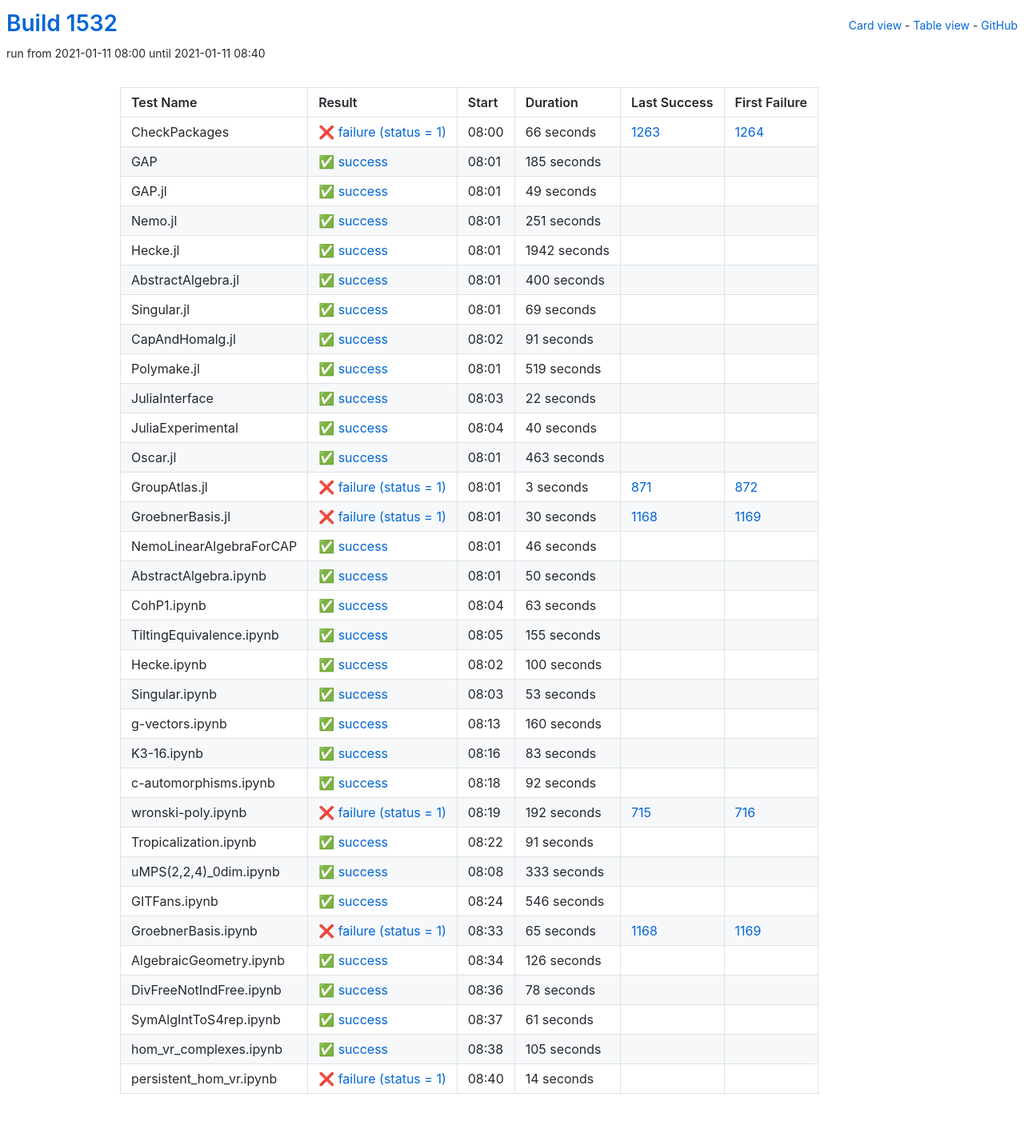
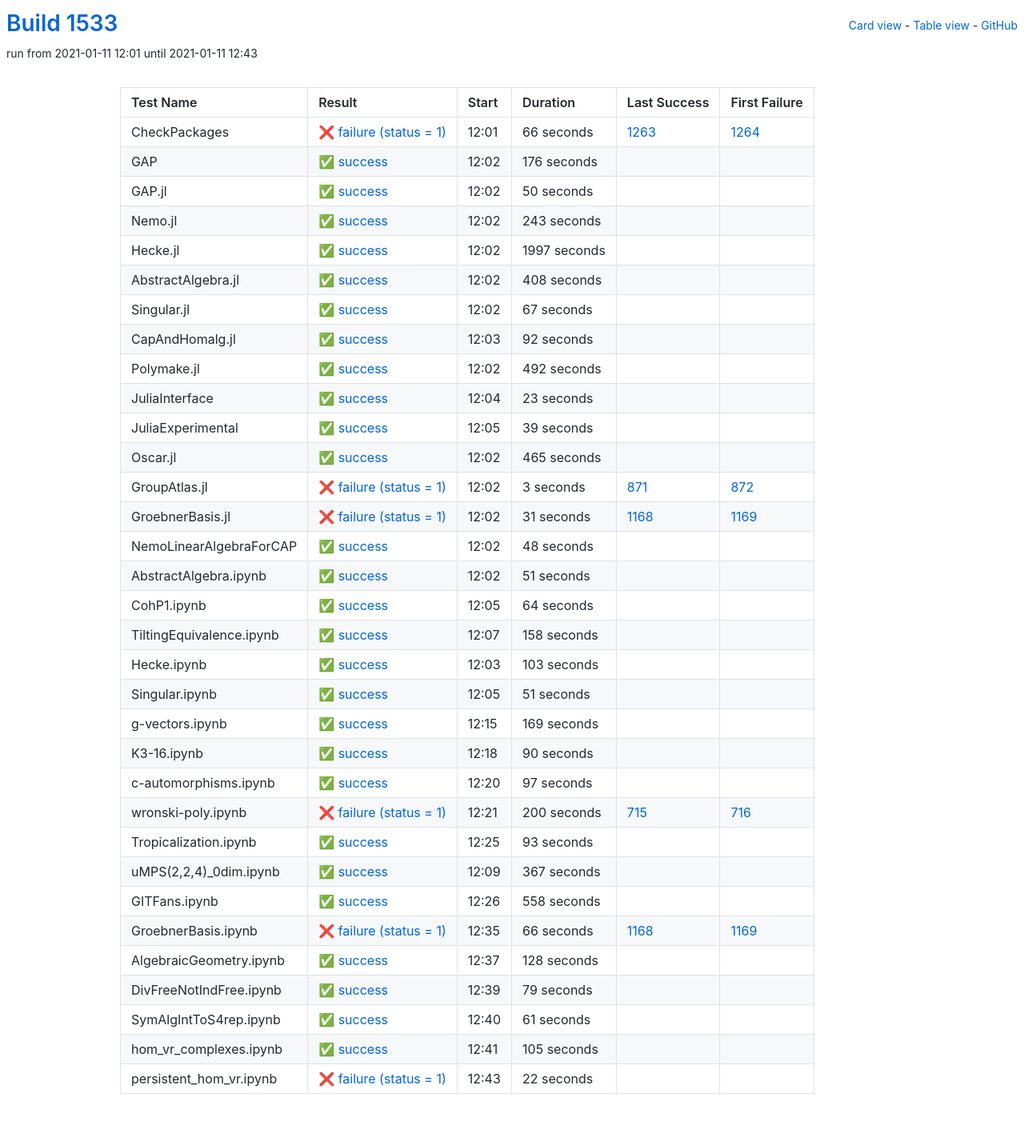
Before and after one commit to oscar-system/oscar-ci-status-stable, a Jekyll site: the page built from table.html, in a window 1280 px wide. Shown: the whole page at 80% size. Built offline with Jekyll 4.4.1, drawn with Linux system fonts in a browser that asks for light colours.

Commit message:
Build #1533

```diff
--- a/_data/ci.yml
+++ b/_data/ci.yml
@@ -1,6 +1,6 @@
 ---
-build: 1532
-build_url: https://oscarci.mathematik.uni-kl.de/job/oscar-stable/1532/
+build: 1533
+build_url: https://oscarci.mathematik.uni-kl.de/job/oscar-stable/1533/
 job: oscar-stable
 organization: oscar-system
 repo: oscar-ci-status-stable
@@ -8,8 +8,8 @@ repourl: https://github.com/oscar-system/oscar-ci-status-stable
 tests:
 - name: CheckPackages
   id: checkpackages
-  log: https://oscarci.mathematik.uni-kl.de/job/oscar-stable/1532/artifact/logs/build-1532/CheckPackages.log
-  start: 2021-01-11 08:00
+  log: https://oscarci.mathematik.uni-kl.de/job/oscar-stable/1533/artifact/logs/build-1533/CheckPackages.log
+  start: 2021-01-11 12:01
   success: false
   exitcode: 1
   status: failure
@@ -20,140 +20,140 @@ tests:
   first_failure_url: https://oscarci.mathematik.uni-kl.de/job/oscar-stable/1264/
 - name: GAP
   id: gap
-  log: https://oscarci.mathematik.uni-kl.de/job/oscar-stable/1532/artifact/logs/build-1532/GAP.log
-  start: 2021-01-11 08:01
+  log: https://oscarci.mathematik.uni-kl.de/job/oscar-stable/1533/artifact/logs/build-1533/GAP.log
+  start: 2021-01-11 12:02
   success: true
   exitcode: 0
   status: success
-  duration: 185
+  duration: 176
   last_success: false
   last_success_url:
   first_failure: false
   first_failure_url:
 - name: GAP.jl
   id: gap-jl
-  log: https://oscarci.mathematik.uni-kl.de/job/oscar-stable/1532/artifact/logs/build-1532/GAP.jl.log
-  start: 2021-01-11 08:01
+  log: https://oscarci.mathematik.uni-kl.de/job/oscar-stable/1533/artifact/logs/build-1533/GAP.jl.log
+  start: 2021-01-11 12:02
   success: true
   exitcode: 0
   status: success
-  duration: 49
+  duration: 50
   last_success: false
   last_success_url:
   first_failure: false
   first_failure_url:
 - name: Nemo.jl
   id: nemo-jl
-  log: https://oscarci.mathematik.uni-kl.de/job/oscar-stable/1532/artifact/logs/build-1532/Nemo.jl.log
-  start: 2021-01-11 08:01
+  log: https://oscarci.mathematik.uni-kl.de/job/oscar-stable/1533/artifact/logs/build-1533/Nemo.jl.log
+  start: 2021-01-11 12:02
   success: true
   exitcode: 0
   status: success
-  duration: 251
+  duration: 243
   last_success: false
   last_success_url:
   first_failure: false
   first_failure_url:
 - name: Hecke.jl
   id: hecke-jl
-  log: https://oscarci.mathematik.uni-kl.de/job/oscar-stable/1532/artifact/logs/build-1532/Hecke.jl.log
-  start: 2021-01-11 08:01
+  log: https://oscarci.mathematik.uni-kl.de/job/oscar-stable/1533/artifact/logs/build-1533/Hecke.jl.log
+  start: 2021-01-11 12:02
   success: true
   exitcode: 0
   status: success
-  duration: 1942
+  duration: 1997
   last_success: false
   last_success_url:
   first_failure: false
   first_failure_url:
 - name: AbstractAlgebra.jl
   id: abstractalgebra-jl
-  log: https://oscarci.mathematik.uni-kl.de/job/oscar-stable/1532/artifact/logs/build-1532/AbstractAlgebra.jl.log
-  start: 2021-01-11 08:01
+  log: https://oscarci.mathematik.uni-kl.de/job/oscar-stable/1533/artifact/logs/build-1533/AbstractAlgebra.jl.log
+  start: 2021-01-11 12:02
   success: true
   exitcode: 0
   status: success
-  duration: 400
+  duration: 408
   last_success: false
   last_success_url:
   first_failure: false
   first_failure_url:
 - name: Singular.jl
   id: singular-jl
-  log: https://oscarci.mathematik.uni-kl.de/job/oscar-stable/1532/artifact/logs/build-1532/Singular.jl.log
-  start: 2021-01-11 08:01
+  log: https://oscarci.mathematik.uni-kl.de/job/oscar-stable/1533/artifact/logs/build-1533/Singular.jl.log
+  start: 2021-01-11 12:02
   success: true
   exitcode: 0
   status: success
-  duration: 69
+  duration: 67
   last_success: false
   last_success_url:
   first_failure: false
   first_failure_url:
 - name: CapAndHomalg.jl
   id: capandhomalg-jl
-  log: https://oscarci.mathematik.uni-kl.de/job/oscar-stable/1532/artifact/logs/build-1532/CapAndHomalg.jl.log
-  start: 2021-01-11 08:02
+  log: https://oscarci.mathematik.uni-kl.de/job/oscar-stable/1533/artifact/logs/build-1533/CapAndHomalg.jl.log
+  start: 2021-01-11 12:03
   success: true
   exitcode: 0
   status: success
-  duration: 91
+  duration: 92
   last_success: false
   last_success_url:
   first_failure: false
   first_failure_url:
 - name: Polymake.jl
   id: polymake-jl
-  log: https://oscarci.mathematik.uni-kl.de/job/oscar-stable/1532/artifact/logs/build-1532/Polymake.jl.log
-  start: 2021-01-11 08:01
+  log: https://oscarci.mathematik.uni-kl.de/job/oscar-stable/1533/artifact/logs/build-1533/Polymake.jl.log
+  start: 2021-01-11 12:02
   success: true
   exitcode: 0
   status: success
-  duration: 519
+  duration: 492
   last_success: false
   last_success_url:
   first_failure: false
   first_failure_url:
 - name: JuliaInterface
   id: juliainterface
-  log: https://oscarci.mathematik.uni-kl.de/job/oscar-stable/1532/artifact/logs/build-1532/JuliaInterface.log
-  start: 2021-01-11 08:03
+  log: https://oscarci.mathematik.uni-kl.de/job/oscar-stable/1533/artifact/logs/build-1533/JuliaInterface.log
+  start: 2021-01-11 12:04
   success: true
   exitcode: 0
   status: success
-  duration: 22
+  duration: 23
   last_success: false
   last_success_url:
   first_failure: false
   first_failure_url:
 - name: JuliaExperimental
   id: juliaexperimental
-  log: https://oscarci.mathematik.uni-kl.de/job/oscar-stable/1532/artifact/logs/build-1532/JuliaExperimental.log
-  start: 2021-01-11 08:04
+  log: https://oscarci.mathematik.uni-kl.de/job/oscar-stable/1533/artifact/logs/build-1533/JuliaExperimental.log
+  start: 2021-01-11 12:05
   success: true
   exitcode: 0
   status: success
-  duration: 40
+  duration: 39
   last_success: false
   last_success_url:
   first_failure: false
   first_failure_url:
 - name: Oscar.jl
   id: oscar-jl
-  log: https://oscarci.mathematik.uni-kl.de/job/oscar-stable/1532/artifact/logs/build-1532/Oscar.jl.log
-  start: 2021-01-11 08:01
+  log: https://oscarci.mathematik.uni-kl.de/job/oscar-stable/1533/artifact/logs/build-1533/Oscar.jl.log
+  start: 2021-01-11 12:02
   success: true
   exitcode: 0
   status: success
-  duration: 463
+  duration: 465
   last_success: false
   last_success_url:
   first_failure: false
   first_failure_url:
 - name: GroupAtlas.jl
   id: groupatlas-jl
-  log: https://oscarci.mathematik.uni-kl.de/job/oscar-stable/1532/artifact/logs/build-1532/GroupAtlas.jl.log
-  start: 2021-01-11 08:01
+  log: https://oscarci.mathematik.uni-kl.de/job/oscar-stable/1533/artifact/logs/build-1533/GroupAtlas.jl.log
+  start: 2021-01-11 12:02
   success: false
   exitcode: 1
   status: failure
@@ -164,212 +164,212 @@ tests:
   first_failure_url: https://oscarci.mathematik.uni-kl.de/job/oscar-stable/872/
 - name: GroebnerBasis.jl
   id: groebnerbasis-jl
-  log: https://oscarci.mathematik.uni-kl.de/job/oscar-stable/1532/artifact/logs/build-1532/GroebnerBasis.jl.log
-  start: 2021-01-11 08:01
+  log: https://oscarci.mathematik.uni-kl.de/job/oscar-stable/1533/artifact/logs/build-1533/GroebnerBasis.jl.log
+  start: 2021-01-11 12:02
   success: false
   exitcode: 1
   status: failure
-  duration: 30
+  duration: 31
   last_success: 1168
   last_success_url: https://oscarci.mathematik.uni-kl.de/job/oscar-stable/1168/
   first_failure: 1169
   first_failure_url: https://oscarci.mathematik.uni-kl.de/job/oscar-stable/1169/
 - name: NemoLinearAlgebraForCAP
   id: nemolinearalgebraforcap
-  log: https://oscarci.mathematik.uni-kl.de/job/oscar-stable/1532/artifact/logs/build-1532/NemoLinearAlgebraForCAP.log
-  start: 2021-01-11 08:01
+  log: https://oscarci.mathematik.uni-kl.de/job/oscar-stable/1533/artifact/logs/build-1533/NemoLinearAlgebraForCAP.log
+  start: 2021-01-11 12:02
   success: true
   exitcode: 0
   status: success
-  duration: 46
+  duration: 48
   last_success: false
   last_success_url:
   first_failure: false
   first_failure_url:
 - name: AbstractAlgebra.ipynb
   id: abstractalgebra-ipynb
-  log: https://oscarci.mathematik.uni-kl.de/job/oscar-stable/1532/artifact/logs/build-1532/AbstractAlgebra.ipynb.log
-  start: 2021-01-11 08:01
+  log: https://oscarci.mathematik.uni-kl.de/job/oscar-stable/1533/artifact/logs/build-1533/AbstractAlgebra.ipynb.log
+  start: 2021-01-11 12:02
   success: true
   exitcode: 0
   status: success
-  duration: 50
+  duration: 51
   last_success: false
   last_success_url:
   first_failure: false
   first_failure_url:
 - name: CohP1.ipynb
   id: cohp1-ipynb
-  log: https://oscarci.mathematik.uni-kl.de/job/oscar-stable/1532/artifact/logs/build-1532/CohP1.ipynb.log
-  start: 2021-01-11 08:04
+  log: https://oscarci.mathematik.uni-kl.de/job/oscar-stable/1533/artifact/logs/build-1533/CohP1.ipynb.log
+  start: 2021-01-11 12:05
   success: true
   exitcode: 0
   status: success
-  duration: 63
+  duration: 64
   last_success: false
   last_success_url:
   first_failure: false
   first_failure_url:
 - name: TiltingEquivalence.ipynb
   id: tiltingequivalence-ipynb
-  log: https://oscarci.mathematik.uni-kl.de/job/oscar-stable/1532/artifact/logs/build-1532/TiltingEquivalence.ipynb.log
-  start: 2021-01-11 08:05
+  log: https://oscarci.mathematik.uni-kl.de/job/oscar-stable/1533/artifact/logs/build-1533/TiltingEquivalence.ipynb.log
+  start: 2021-01-11 12:07
   success: true
   exitcode: 0
   status: success
-  duration: 155
+  duration: 158
   last_success: false
   last_success_url:
   first_failure: false
   first_failure_url:
 - name: Hecke.ipynb
   id: hecke-ipynb
-  log: https://oscarci.mathematik.uni-kl.de/job/oscar-stable/1532/artifact/logs/build-1532/Hecke.ipynb.log
-  start: 2021-01-11 08:02
+  log: https://oscarci.mathematik.uni-kl.de/job/oscar-stable/1533/artifact/logs/build-1533/Hecke.ipynb.log
+  start: 2021-01-11 12:03
   success: true
   exitcode: 0
   status: success
-  duration: 100
+  duration: 103
   last_success: false
   last_success_url:
   first_failure: false
   first_failure_url:
 - name: Singular.ipynb
   id: singular-ipynb
-  log: https://oscarci.mathematik.uni-kl.de/job/oscar-stable/1532/artifact/logs/build-1532/Singular.ipynb.log
-  start: 2021-01-11 08:03
+  log: https://oscarci.mathematik.uni-kl.de/job/oscar-stable/1533/artifact/logs/build-1533/Singular.ipynb.log
+  start: 2021-01-11 12:05
   success: true
   exitcode: 0
   status: success
-  duration: 53
+  duration: 51
   last_success: false
   last_success_url:
   first_failure: false
   first_failure_url:
 - name: g-vectors.ipynb
   id: g-vectors-ipynb
-  log: https://oscarci.mathematik.uni-kl.de/job/oscar-stable/1532/artifact/logs/build-1532/g-vectors.ipynb.log
-  start: 2021-01-11 08:13
+  log: https://oscarci.mathematik.uni-kl.de/job/oscar-stable/1533/artifact/logs/build-1533/g-vectors.ipynb.log
+  start: 2021-01-11 12:15
   success: true
   exitcode: 0
   status: success
-  duration: 160
+  duration: 169
   last_success: false
   last_success_url:
   first_failure: false
   first_failure_url:
 - name: K3-16.ipynb
   id: k3-16-ipynb
-  log: https://oscarci.mathematik.uni-kl.de/job/oscar-stable/1532/artifact/logs/build-1532/K3-16.ipynb.log
-  start: 2021-01-11 08:16
+  log: https://oscarci.mathematik.uni-kl.de/job/oscar-stable/1533/artifact/logs/build-1533/K3-16.ipynb.log
+  start: 2021-01-11 12:18
   success: true
   exitcode: 0
   status: success
-  duration: 83
+  duration: 90
   last_success: false
   last_success_url:
   first_failure: false
   first_failure_url:
 - name: c-automorphisms.ipynb
   id: c-automorphisms-ipynb
-  log: https://oscarci.mathematik.uni-kl.de/job/oscar-stable/1532/artifact/logs/build-1532/c-automorphisms.ipynb.log
-  start: 2021-01-11 08:18
+  log: https://oscarci.mathematik.uni-kl.de/job/oscar-stable/1533/artifact/logs/build-1533/c-automorphisms.ipynb.log
+  start: 2021-01-11 12:20
   success: true
   exitcode: 0
   status: success
-  duration: 92
+  duration: 97
   last_success: false
   last_success_url:
   first_failure: false
   first_failure_url:
 - name: wronski-poly.ipynb
   id: wronski-poly-ipynb
-  log: https://oscarci.mathematik.uni-kl.de/job/oscar-stable/1532/artifact/logs/build-1532/wronski-poly.ipynb.log
-  start: 2021-01-11 08:19
+  log: https://oscarci.mathematik.uni-kl.de/job/oscar-stable/1533/artifact/logs/build-1533/wronski-poly.ipynb.log
+  start: 2021-01-11 12:21
   success: false
   exitcode: 1
   status: failure
-  duration: 192
+  duration: 200
   last_success: 715
   last_success_url: https://oscarci.mathematik.uni-kl.de/job/oscar-stable/715/
   first_failure: 716
   first_failure_url: https://oscarci.mathematik.uni-kl.de/job/oscar-stable/716/
 - name: Tropicalization.ipynb
   id: tropicalization-ipynb
-  log: https://oscarci.mathematik.uni-kl.de/job/oscar-stable/1532/artifact/logs/build-1532/Tropicalization.ipynb.log
-  start: 2021-01-11 08:22
+  log: https://oscarci.mathematik.uni-kl.de/job/oscar-stable/1533/artifact/logs/build-1533/Tropicalization.ipynb.log
+  start: 2021-01-11 12:25
   success: true
   exitcode: 0
   status: success
-  duration: 91
+  duration: 93
   last_success: false
   last_success_url:
   first_failure: false
   first_failure_url:
 - name: uMPS(2,2,4)_0dim.ipynb
   id: umps-2-2-4-0dim-ipynb
-  log: https://oscarci.mathematik.uni-kl.de/job/oscar-stable/1532/artifact/logs/build-1532/uMPS-2-2-4-_0dim.ipynb.log
-  start: 2021-01-11 08:08
+  log: https://oscarci.mathematik.uni-kl.de/job/oscar-stable/1533/artifact/logs/build-1533/uMPS-2-2-4-_0dim.ipynb.log
+  start: 2021-01-11 12:09
   success: true
   exitcode: 0
   status: success
-  duration: 333
+  duration: 367
   last_success: false
   last_success_url:
   first_failure: false
   first_failure_url:
 - name: GITFans.ipynb
   id: gitfans-ipynb
-  log: https://oscarci.mathematik.uni-kl.de/job/oscar-stable/1532/artifact/logs/build-1532/GITFans.ipynb.log
-  start: 2021-01-11 08:24
+  log: https://oscarci.mathematik.uni-kl.de/job/oscar-stable/1533/artifact/logs/build-1533/GITFans.ipynb.log
+  start: 2021-01-11 12:26
   success: true
   exitcode: 0
   status: success
-  duration: 546
+  duration: 558
   last_success: false
   last_success_url:
   first_failure: false
   first_failure_url:
 - name: GroebnerBasis.ipynb
   id: groebnerbasis-ipynb
-  log: https://oscarci.mathematik.uni-kl.de/job/oscar-stable/1532/artifact/logs/build-1532/GroebnerBasis.ipynb.log
-  start: 2021-01-11 08:33
+  log: https://oscarci.mathematik.uni-kl.de/job/oscar-stable/1533/artifact/logs/build-1533/GroebnerBasis.ipynb.log
+  start: 2021-01-11 12:35
   success: false
   exitcode: 1
   status: failure
-  duration: 65
+  duration: 66
   last_success: 1168
   last_success_url: https://oscarci.mathematik.uni-kl.de/job/oscar-stable/1168/
   first_failure: 1169
   first_failure_url: https://oscarci.mathematik.uni-kl.de/job/oscar-stable/1169/
 - name: AlgebraicGeometry.ipynb
   id: algebraicgeometry-ipynb
-  log: https://oscarci.mathematik.uni-kl.de/job/oscar-stable/1532/artifact/logs/build-1532/AlgebraicGeometry.ipynb.log
-  start: 2021-01-11 08:34
+  log: https://oscarci.mathematik.uni-kl.de/job/oscar-stable/1533/artifact/logs/build-1533/AlgebraicGeometry.ipynb.log
+  start: 2021-01-11 12:37
   success: true
   exitcode: 0
   status: success
-  duration: 126
+  duration: 128
   last_success: false
   last_success_url:
   first_failure: false
   first_failure_url:
 - name: DivFreeNotIndFree.ipynb
   id: divfreenotindfree-ipynb
-  log: https://oscarci.mathematik.uni-kl.de/job/oscar-stable/1532/artifact/logs/build-1532/DivFreeNotIndFree.ipynb.log
-  start: 2021-01-11 08:36
+  log: https://oscarci.mathematik.uni-kl.de/job/oscar-stable/1533/artifact/logs/build-1533/DivFreeNotIndFree.ipynb.log
+  start: 2021-01-11 12:39
   success: true
   exitcode: 0
   status: success
-  duration: 78
+  duration: 79
   last_success: false
   last_success_url:
   first_failure: false
   first_failure_url:
 - name: SymAlgIntToS4rep.ipynb
   id: symalginttos4rep-ipynb
-  log: https://oscarci.mathematik.uni-kl.de/job/oscar-stable/1532/artifact/logs/build-1532/SymAlgIntToS4rep.ipynb.log
-  start: 2021-01-11 08:37
+  log: https://oscarci.mathematik.uni-kl.de/job/oscar-stable/1533/artifact/logs/build-1533/SymAlgIntToS4rep.ipynb.log
+  start: 2021-01-11 12:40
   success: true
   exitcode: 0
   status: success
@@ -380,8 +380,8 @@ tests:
   first_failure_url:
 - name: hom_vr_complexes.ipynb
   id: hom-vr-complexes-ipynb
-  log: https://oscarci.mathematik.uni-kl.de/job/oscar-stable/1532/artifact/logs/build-1532/hom_vr_complexes.ipynb.log
-  start: 2021-01-11 08:38
+  log: https://oscarci.mathematik.uni-kl.de/job/oscar-stable/1533/artifact/logs/build-1533/hom_vr_complexes.ipynb.log
+  start: 2021-01-11 12:41
   success: true
   exitcode: 0
   status: success
@@ -392,12 +392,12 @@ tests:
   first_failure_url:
 - name: persistent_hom_vr.ipynb
   id: persistent-hom-vr-ipynb
-  log: https://oscarci.mathematik.uni-kl.de/job/oscar-stable/1532/artifact/logs/build-1532/persistent_hom_vr.ipynb.log
-  start: 2021-01-11 08:40
+  log: https://oscarci.mathematik.uni-kl.de/job/oscar-stable/1533/artifact/logs/build-1533/persistent_hom_vr.ipynb.log
+  start: 2021-01-11 12:43
   success: false
   exitcode: 1
   status: failure
-  duration: 14
+  duration: 22
   last_success: false
   last_success_url:
   first_failure: false
```
Also changed, not shown: README.md.
